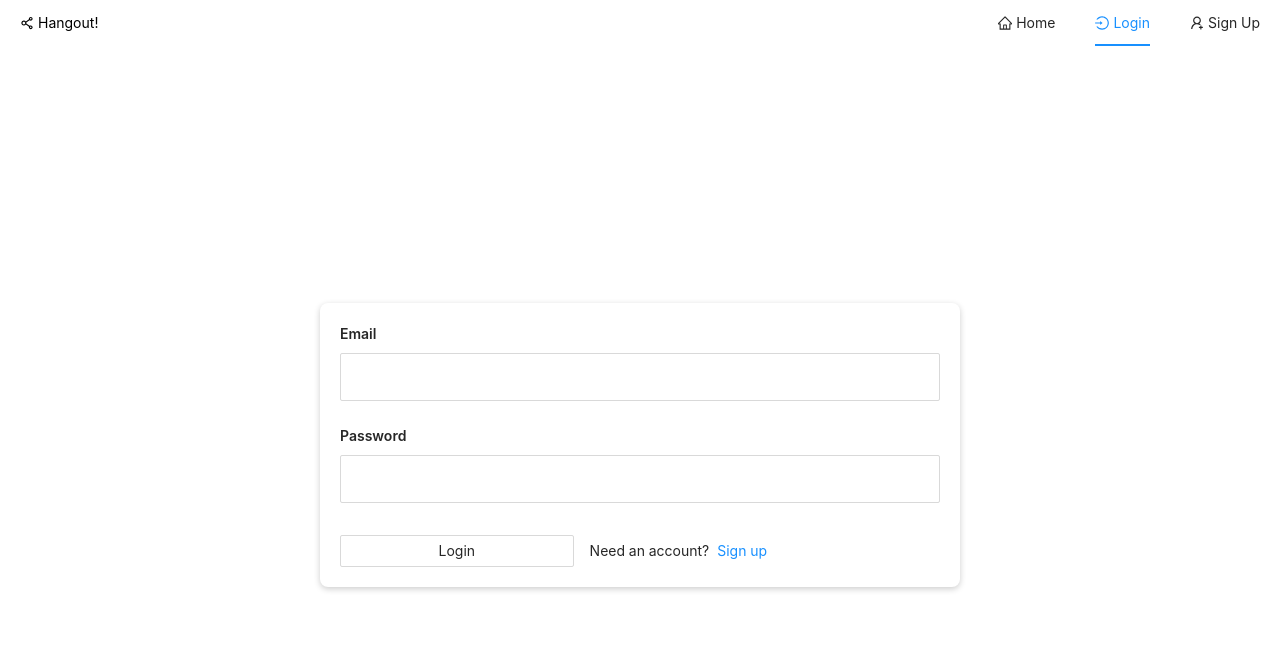
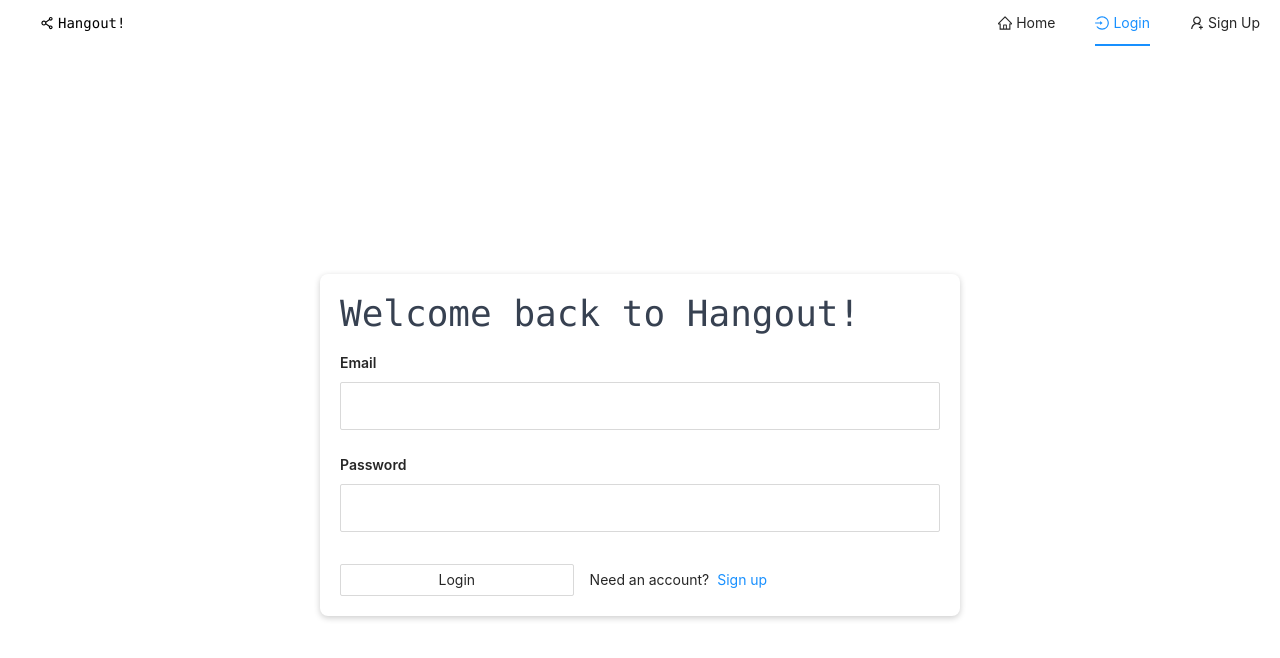
Before and after one commit to wesleylcf/hangout, a Next.js app in the folder sc2006-web/: page /login in a window 1280 px wide. Shown: the top 658 px of the page. Built offline with nearby package versions, Linux system fonts and the light colour scheme; no server answers.

Commit message:
(style): Edit forms and logo

```diff
--- a/sc2006-web/components/auth/AuthForm.tsx
+++ b/sc2006-web/components/auth/AuthForm.tsx
@@ -22,6 +22,23 @@ interface IForm {
 export const AuthForm = ({ form, onSubmit, type }: AuthFormProps) => {
 	const router = useRouter();
 	const { setFieldValue, getFieldValue } = form;
+
+	const renderFormName = () => {
+		if (type === AuthFormType.LOGIN) {
+			return (
+				<h1 className="text-4xl text-gray-700 left-1/2 font-mono">
+					Welcome back to Hangout!
+				</h1>
+			)
+		}
+		if (type === AuthFormType.SIGNUP) {
+			return (
+				<h1 className="text-4xl text-gray-700 left-1/2 font-mono">
+					Sign up to Hangout!
+				</h1>
+			)
+		}
+	}
 
 	const renderAssistiveText = () => {
 		if (type === AuthFormType.LOGIN) {
@@ -54,6 +71,7 @@ export const AuthForm = ({ form, onSubmit, type }: AuthFormProps) => {
 				form={form}
 				onFinish={onSubmit}
 			>
+				{renderFormName()}
 				<InputLabel>Email</InputLabel>
 				<Form.Item
 					name="email"
@@ -93,13 +111,13 @@ export const AuthForm = ({ form, onSubmit, type }: AuthFormProps) => {
 						onChange={(e: any) => setFieldValue('password', e.target.value)}
 					/>
 				</Form.Item>
-				<div className="pt-2 flex flex-row items-center space-x-4">
+				<div className="pt-2 flex flex-row items-center space-x-4 ">
 					<div className="w-2/5">
 						<Input
 							type="submit"
 							value={type === AuthFormType.LOGIN ? 'Login' : 'Sign up'}
 							size="small"
-							className="h-8 sky-400"
+							className="h-8 bg-sky-400"
 						/>
 					</div>
 					{renderAssistiveText()}
--- a/sc2006-web/containers/app/Logo.tsx
+++ b/sc2006-web/containers/app/Logo.tsx
@@ -3,7 +3,7 @@ import { ShareAltOutlined } from '@ant-design/icons';
 
 export function Logo() {
 	return (
-		<div className="flex justify-start w-2/6 items-center px-5 text-black">
+		<div className="flex justify-start w-1/2 items-center px-10 text-black font-mono">
 			<ShareAltOutlined className="pr-1" />
 			Hangout!
 		</div>
```
